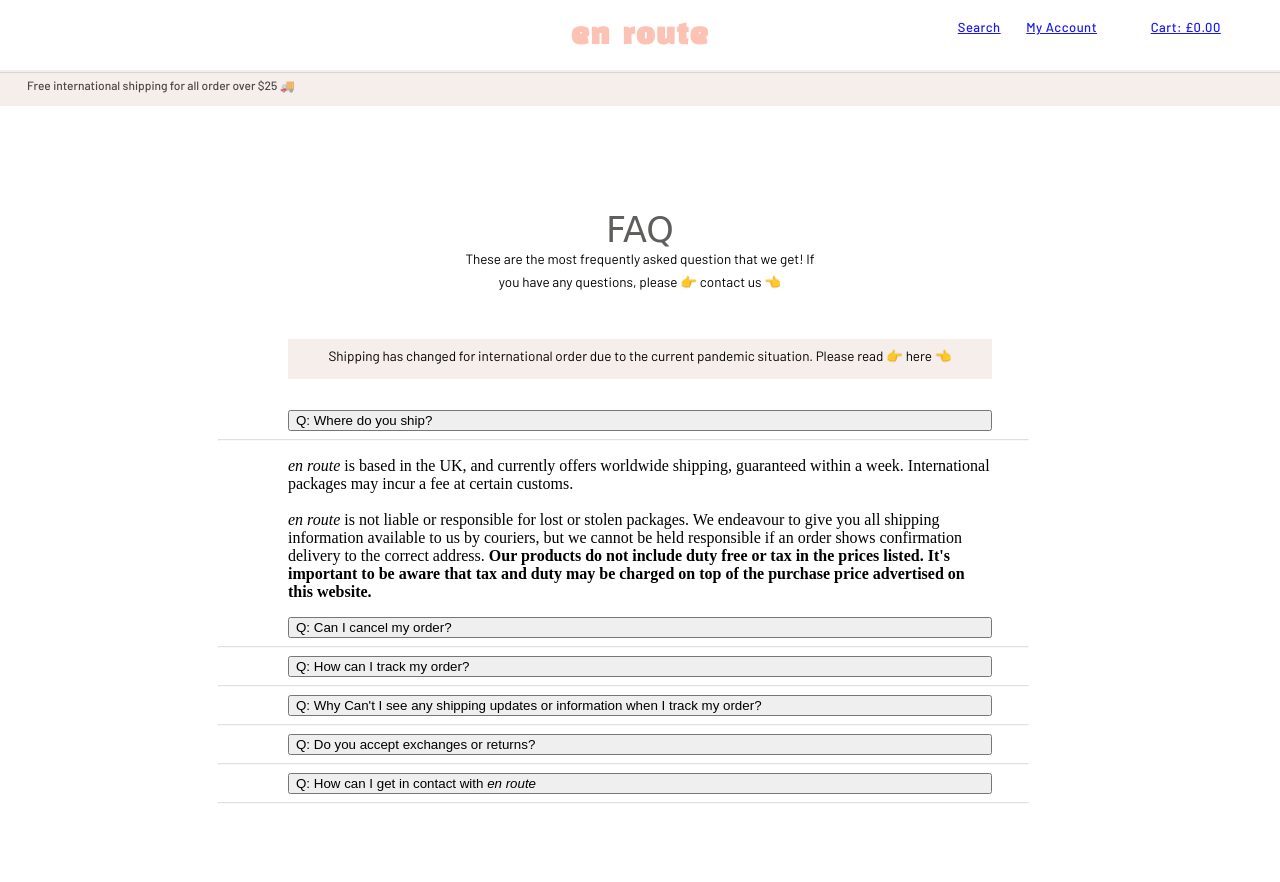
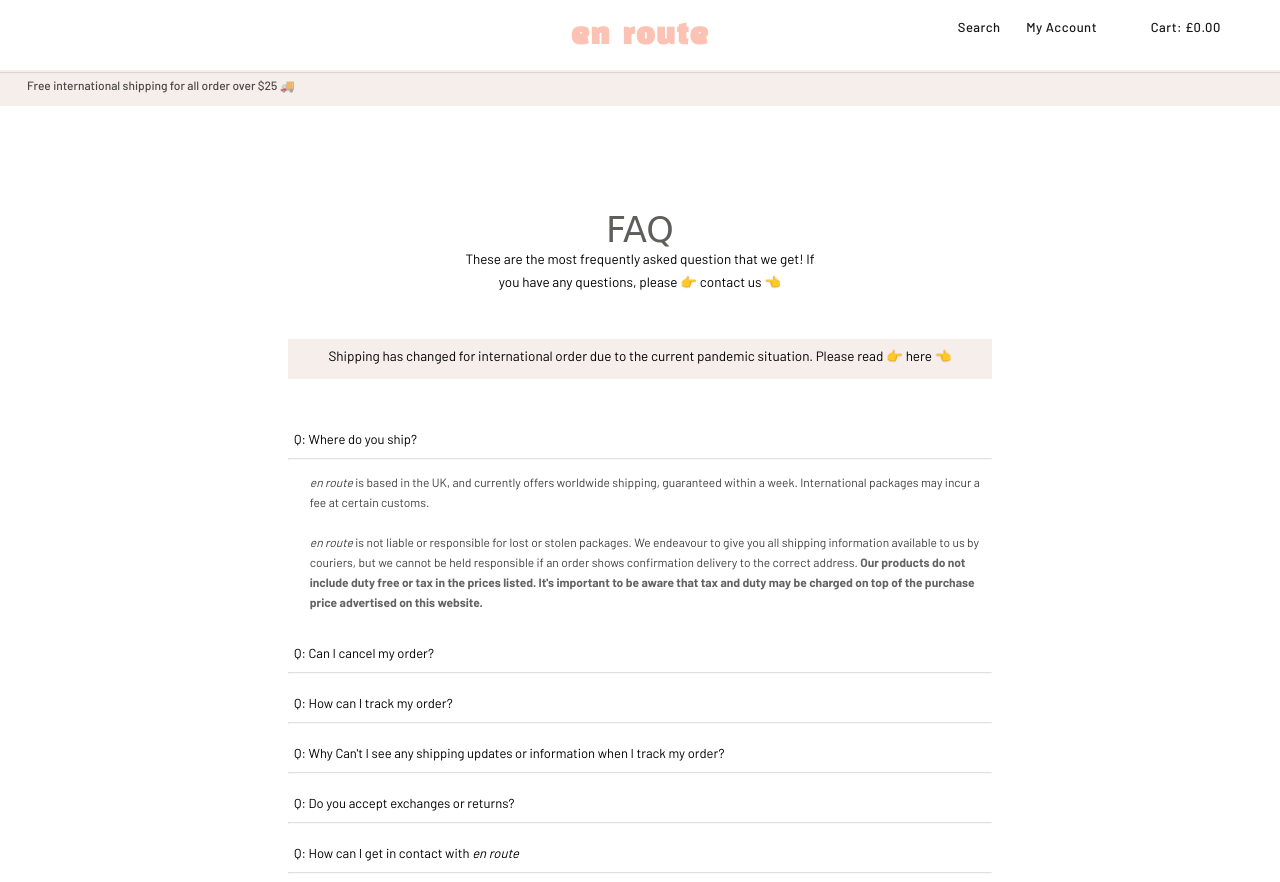
Before and after one commit to jBOCK-ipsum/FAQPage_VanillaJS, a plain HTML site: page rootfolder/index.html in a window 1280 px wide. Both pictures are taken after a click on the button "Q: Where do you ship?". Shown: the top 882 px of the page. Before the commit the page ends 812 px from the top, so only its background shows below. Drawn offline with Linux system fonts and the light colour scheme; a web font is replaced by a local one.

Commit message:
updated style.css

```diff
--- a/rootfolder/style.css
+++ b/rootfolder/style.css
@@ -111,10 +111,55 @@ h2 {
   margin: auto;
   margin-top: -25vh;
 }
+#q1 {
+  display: none;
+}
+#q2 {
+  display: none;
+}
+#q3 {
+  display: none;
+}
+#q4 {
+  display: none;
+}
+#q5 {
+  display: none;
+}
+#q6 {
+  display: none;
+}
 .content {
-    display: none;
+  opacity: 75%;
+  font-family: "Barlow", cursive;
+  font-size: 12px;
+  margin-left: 1.7vw;
+  line-height: 20px;
 }
+
 .collapsible {
-    width: 100%;
-    text-align: left;
+  display: block;
+  width: 100%;
+  text-align: left;
+  outline: none;
+  border: none;
+  background-color: white;
+  line-height: 35px;
+  font-family: "Barlow", cursive;
+  font-size: 13px;
+  font-weight: 400;
+  padding-top: 1.5vh;
+  cursor: pointer;
 }
+.type2hr {
+  margin: auto;
+  width: auto;
+}
+
+a {
+  text-decoration: none;
+  color: black;
+}
+strong {
+  color: #303030;
+}
```
